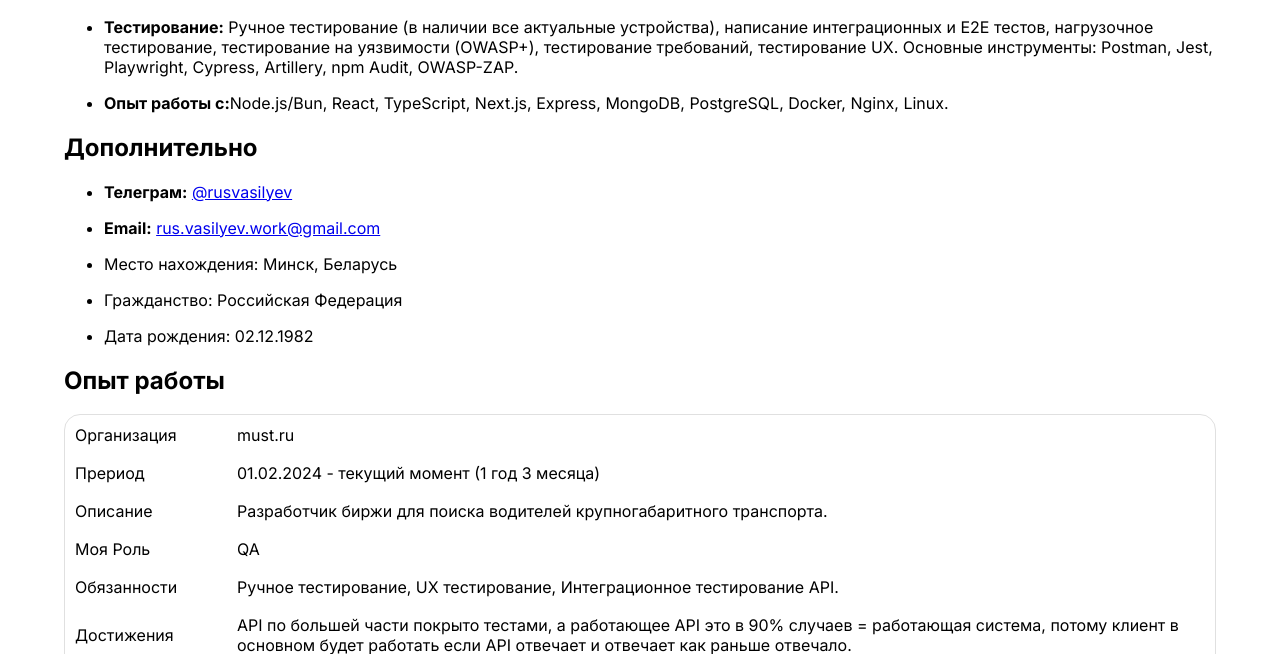
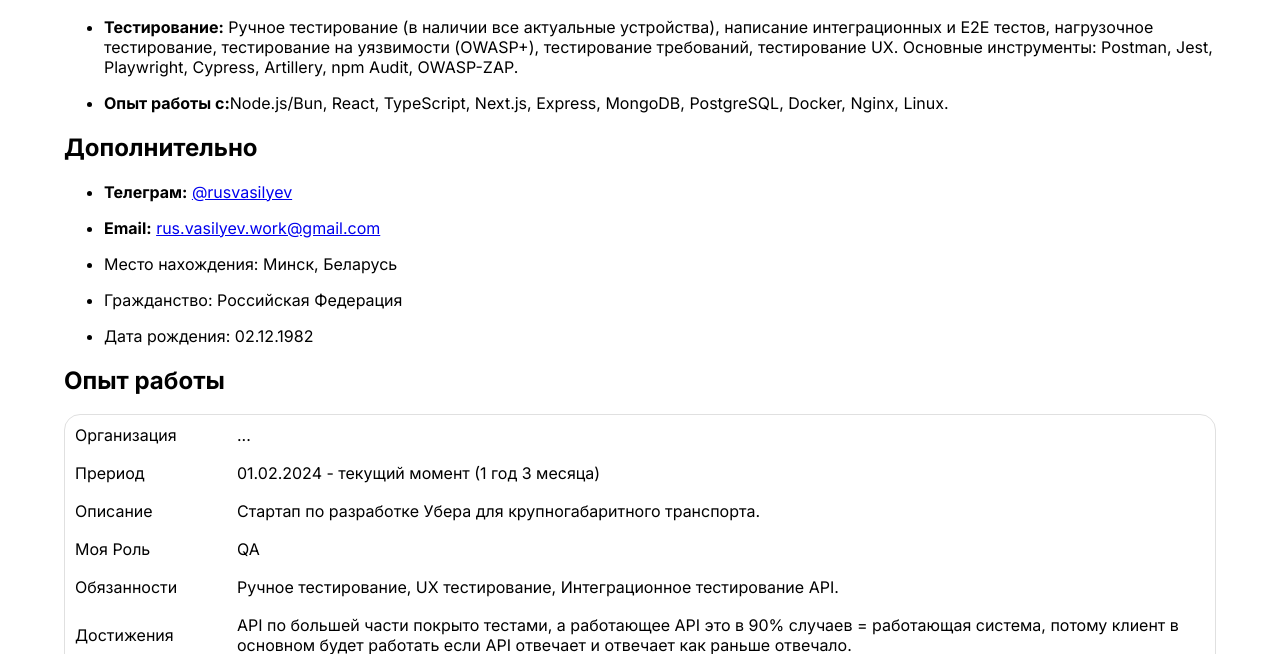
Before and after one commit to recherches-meteorologiques/recherches-meteorologiques.github.io, a website: page index.html in a window 1280 px wide. Shown: the part 146-800 px from the top of the page. Drawn offline with Linux system fonts and the light colour scheme.

Commit message:
fix: Typos.

```diff
--- a/index.html
+++ b/index.html
@@ -61,7 +61,6 @@
   </header>
   <main>
     <h2>Специализация: QA</h2>
-
     <ul>
       <li>
         <b>Тестирование:</b> Ручное тестирование (в наличии все актуальные устройства), написание интеграционных
@@ -91,7 +90,7 @@
         <tbody>
           <tr>
             <td>Организация</td>
-            <td>must.ru</td>
+            <td>...</td>
           </tr>
           <tr>
             <td>Прериод</td>
@@ -99,7 +98,7 @@
           </tr>
           <tr>
             <td>Описание</td>
-            <td>Разработчик биржи для поиска водителей крупногабаритного транспорта.</td>
+            <td>Стартап по разработке Убера для крупногабаритного транспорта.</td>
           </tr>
           <tr>
             <td>Моя Роль</td>
```
